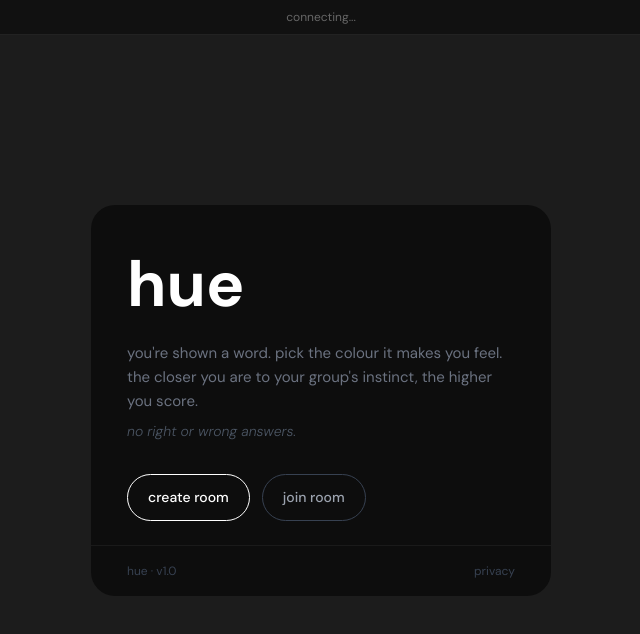
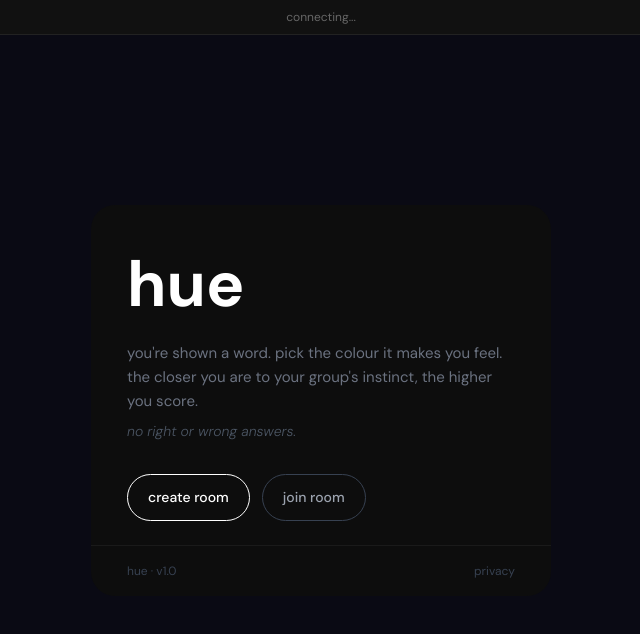
Before and after one commit to shreychopra/hue-client, a React (Vite) app: page / in a window 1280 px wide. Shown: the top 634 px of the page, without its empty margins (319-959 px from the left). Built offline with nearby package versions, Linux system fonts and the light colour scheme; no server answers; a web font is replaced by a local one.

Commit message:
fix bg colour, card sizing, mobile fullscreen, slider polish

```diff
--- a/src/components/game/Picking.jsx
+++ b/src/components/game/Picking.jsx
@@ -70,6 +70,7 @@ export default function Picking({ state, actions }) {
         opacity: visible ? 1 : 0,
         transition: 'opacity 0.4s ease, background-color 0.15s ease',
         backgroundColor: submitted ? '#0d0d0d' : hex,
+        minHeight: 520,
       }}
     >
       {/* Top bar */}
@@ -85,8 +86,8 @@ export default function Picking({ state, actions }) {
         </span>
         {!submitted
           ? <span style={{ color: timerWarning ? '#f87171' : submitted ? '#4b5563' : textOnColour, fontSize: 12, fontFamily: 'monospace' }}>
-              {state.timeLeft}
-            </span>
+            {state.timeLeft}
+          </span>
           : <span style={{ width: 24 }} />
         }
       </div>
--- a/src/components/ui/ColourWheel.jsx
+++ b/src/components/ui/ColourWheel.jsx
@@ -132,10 +132,10 @@ export default function ColourWheel({ hsb, onChange }) {
         <label className="text-xs uppercase tracking-widest" style={{ color: 'rgba(255,255,255,0.3)' }}>
           brightness
         </label>
-        <div className="relative w-full max-w-[260px] h-5 flex items-center">
         <div
-            className="absolute w-full h-2 rounded-full"
+          className="absolute w-full rounded-full"
           style={{
+            height: 6,
             background: `linear-gradient(to right, #000000, ${hsbToHex(hsb.h, hsb.s, 100)})`
           }}
         />
@@ -149,7 +149,5 @@ export default function ColourWheel({ hsb, onChange }) {
         />
       </div>
     </div>
-
-    </div>
   )
 }
--- a/src/index.css
+++ b/src/index.css
@@ -8,26 +8,27 @@
   padding: 0;
 }
 
-html {
-  height: 100%;
-  background: #1c1c1c;
-}
-
-body {
-  height: 100%;
-  background: #1c1c1c;
+html, body, #root {
+  width: 100%;
+  min-height: 100%;
   font-family: 'DM Sans', sans-serif;
 }
 
+/* Desktop: dark blue bg, card floats in centre */
+body {
+  background: #0a0a14;
+}
+
 #root {
-  min-height: 100%;
+  min-height: 100vh;
   display: flex;
   align-items: center;
   justify-content: center;
   padding: 40px 20px;
-  background: #1c1c1c;
+  background: #0a0a14;
 }
 
+/* The card — same on every page */
 .hue-card {
   background: #0d0d0d;
   width: 100%;
@@ -38,24 +39,19 @@ body {
   overflow: hidden;
 }
 
+/* Mobile: card IS the screen */
 @media (max-width: 520px) {
-  html, body {
+  body, #root {
     background: #0d0d0d;
-  }
-
-  #root {
     padding: 0;
     align-items: stretch;
-    background: #0d0d0d;
-    min-height: 100dvh;
-    min-height: -webkit-fill-available;
   }
 
   .hue-card {
     border-radius: 0;
     max-width: 100%;
+    width: 100%;
     min-height: 100dvh;
-    min-height: -webkit-fill-available;
   }
 }
 
```
Lines whose indentation alone changed are shown as unchanged.
